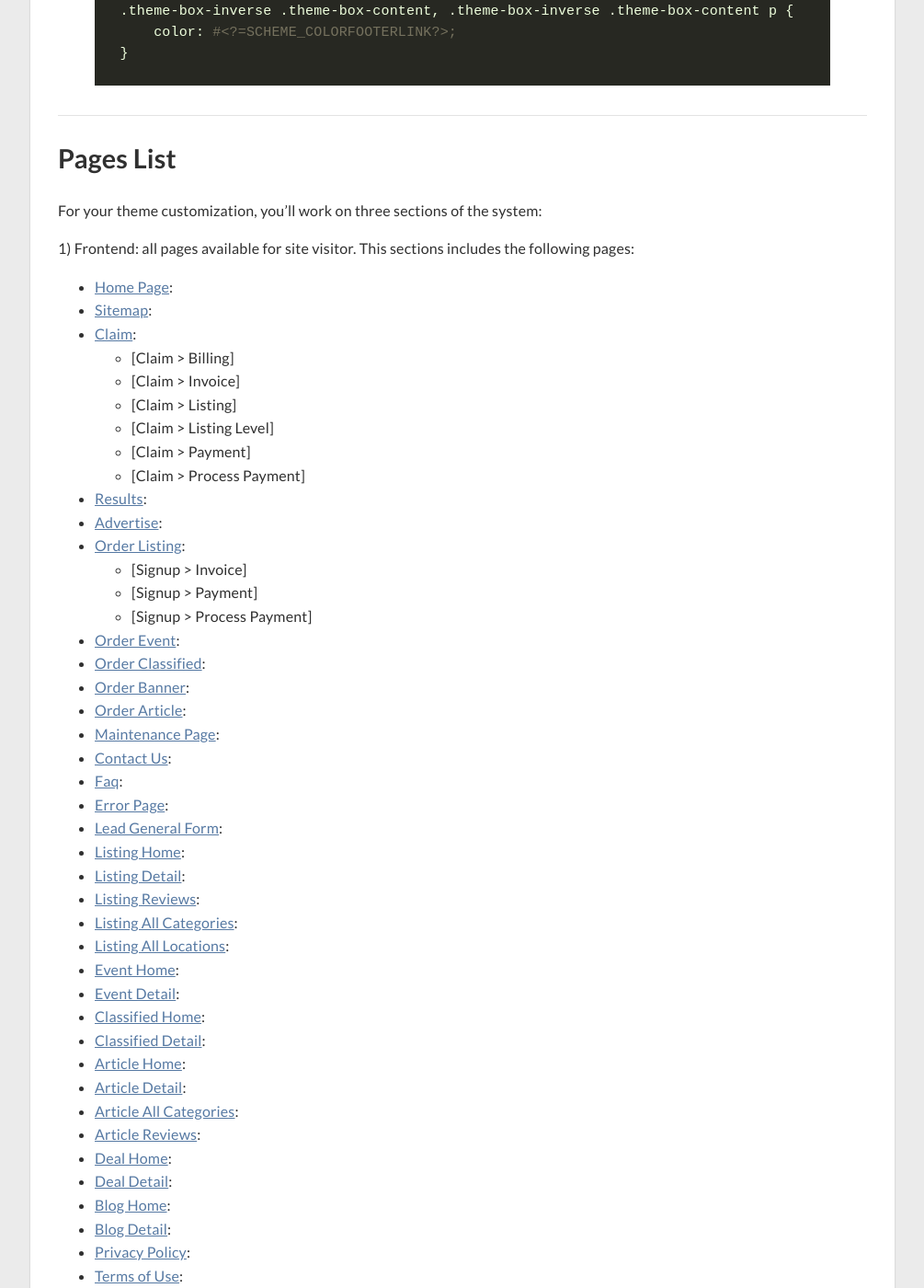
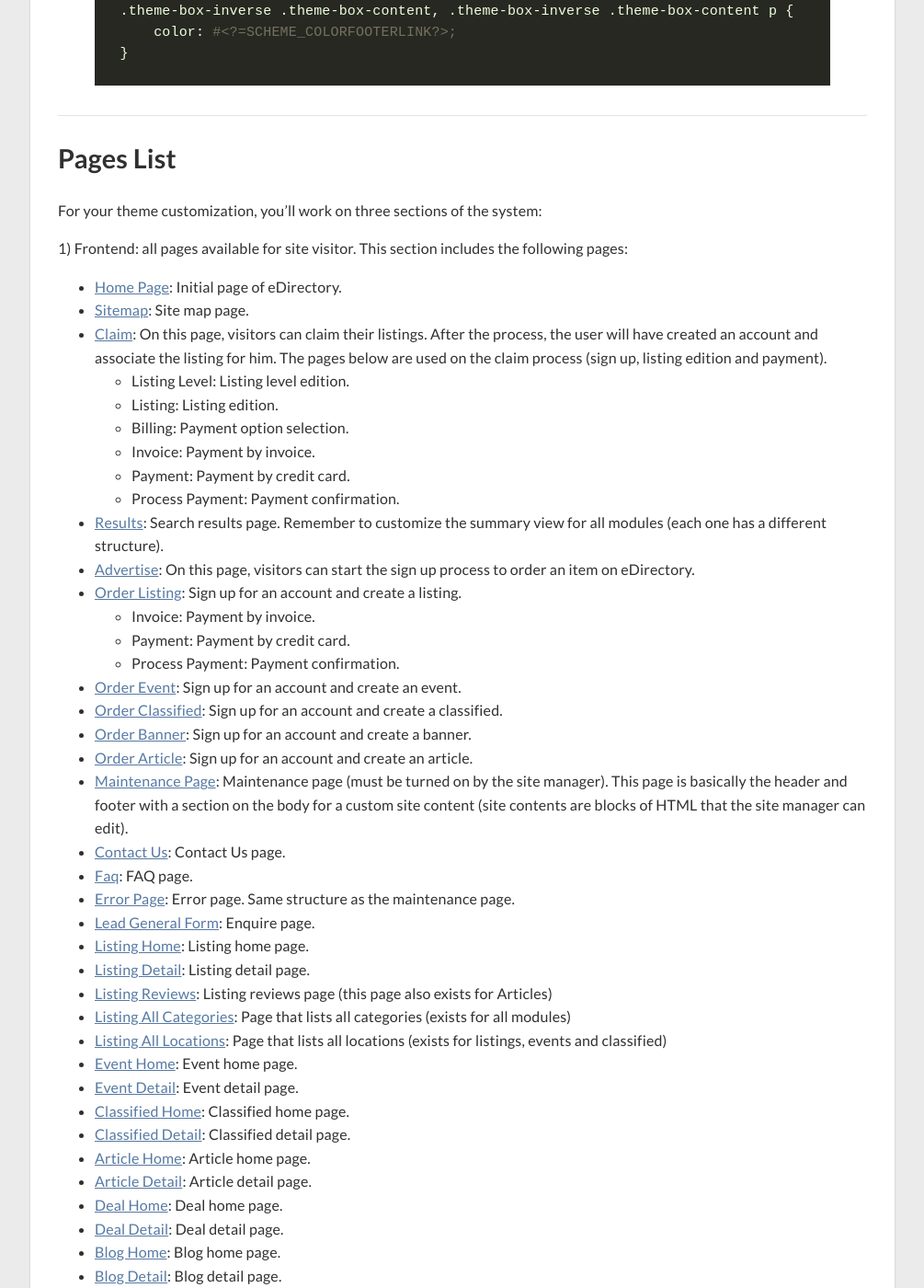
Before and after one commit to ArcaSolutions/arcasolutions.github.io, a Jekyll site: the page built from _posts/2015-12-14-less-structure.markdown, in a window 1280 px wide and 1400 px high, scrolled down 7558 px. Shown: the whole window at 92% size, without its empty margins (137-1142 px from the left). Built offline with Jekyll 4.4.1, drawn with Linux system fonts in a browser that asks for light colours; nearby versions of some CDN libraries; some of the changed text lies outside the part shown.

Commit message:
Finishes page list description

```diff
--- a/_posts/2015-12-14-less-structure.markdown
+++ b/_posts/2015-12-14-less-structure.markdown
@@ -300,87 +300,85 @@ Constants from a specific section can be used in other sections. For examples, t
 
 For your theme customization, you'll work on three sections of the system:
 
-1) Frontend: all pages available for site visitor. This sections includes the following pages:
+1) Frontend: all pages available for site visitor. This section includes the following pages:
 
-* [Home Page](http://demodirectory.com/):
-* [Sitemap](http://demodirectory.com/sitemap):
-* [Claim](http://demodirectory.com/listing/claim/donna-auto-parts):
-  * [Claim > Billing]
-  * [Claim > Invoice]
-  * [Claim > Listing]
-  * [Claim > Listing Level]
-  * [Claim > Payment]
-  * [Claim > Process Payment]
-* [Results](http://demodirectory.com/keyword):
-* [Advertise](http://demodirectory.com/advertise):
-* [Order Listing](http://demodirectory.com/advertise/listing/10):
-  * [Signup > Invoice]
-  * [Signup > Payment]
-  * [Signup > Process Payment]
-* [Order Event](http://demodirectory.com/advertise/event/10):
-* [Order Classified](http://demodirectory.com/advertise/classified/10):
-* [Order Banner](http://demodirectory.com/advertise/banner/3):
-* [Order Article](http://demodirectory.com/advertise/article/50):
-* [Maintenance Page](http://demodirectory.com/maintenance):
-* [Contact Us](http://demodirectory.com/contactus):
-* [Faq](http://demodirectory.com/faq):
-* [Error Page](http://demodirectory.com/INVALIDURL):
-* [Lead General Form](http://demodirectory.com/enquire):
-* [Listing Home](http://demodirectory.com/listing/):
-* [Listing Detail](http://demodirectory.com/listing/yerania-beauty-salon.html):
-* [Listing Reviews](http://demodirectory.com/listing/reviews/beyond-hair):
-* [Listing All Categories](http://demodirectory.com/listing/categories):
-* [Listing All Locations](http://demodirectory.com/listing/locations):
-* [Event Home](http://demodirectory.com/event/):
-* [Event Detail](http://demodirectory.com/event/balloon-expo.html):
-* [Classified Home](http://demodirectory.com/classified/):
-* [Classified  Detail](http://demodirectory.com/classified/fashion-jewelry.html):
-* [Article Home](http://demodirectory.com/article/):
-* [Article  Detail](http://demodirectory.com/article/retirement-plans.html):
-* [Article  All Categories](http://demodirectory.com/article/categories):
-* [Article Reviews](http://demodirectory.com/article/reviews/retirement-plans):
-* [Deal  Home](http://demodirectory.com/deal/):
-* [Deal  Detail](http://demodirectory.com/deal/60-off-for-dessert-at-mexican.html):
-* [Blog Home](http://demodirectory.com/blog/):
-* [Blog Detail](http://demodirectory.com/blog/beauty-tips.html):
-* [Privacy Policy](http://demodirectory.com/privacy):
-* [Terms of Use](http://demodirectory.com/terms):
+* [Home Page](http://demodirectory.com/): Initial page of eDirectory.
+* [Sitemap](http://demodirectory.com/sitemap): Site map page.
+* [Claim](http://demodirectory.com/listing/claim/donna-auto-parts): On this page, visitors can claim their listings. After the process, the user will have created an account and associate the listing for him. The pages below are used on the claim process (sign up, listing edition and payment).
+  * Listing Level: Listing level edition.
+  * Listing: Listing edition.
+  * Billing: Payment option selection.
+  * Invoice: Payment by invoice.
+  * Payment: Payment by credit card.
+  * Process Payment: Payment confirmation.
+* [Results](http://demodirectory.com/keyword): Search results page. Remember to customize the summary view for all modules (each one has a different structure).
+* [Advertise](http://demodirectory.com/advertise): On this page, visitors can start the sign up process to order an item on eDirectory.
+* [Order Listing](http://demodirectory.com/advertise/listing/10): Sign up for an account and create a listing.
+  * Invoice: Payment by invoice.
+  * Payment: Payment by credit card.
+  * Process Payment: Payment confirmation.
+* [Order Event](http://demodirectory.com/advertise/event/10): Sign up for an account and create an event.
+* [Order Classified](http://demodirectory.com/advertise/classified/10): Sign up for an account and create a classified.
+* [Order Banner](http://demodirectory.com/advertise/banner/3): Sign up for an account and create a banner.
+* [Order Article](http://demodirectory.com/advertise/article/50): Sign up for an account and create an article.
+* [Maintenance Page](http://demodirectory.com/maintenance): Maintenance page (must be turned on by the site manager). This page is basically the header and footer with a section on the body for a custom site content (site contents are blocks of HTML that the site manager can edit).
+* [Contact Us](http://demodirectory.com/contactus): Contact Us page.
+* [Faq](http://demodirectory.com/faq): FAQ page.
+* [Error Page](http://demodirectory.com/listing/invalidurl.html): Error page. Same structure as the maintenance page.
+* [Lead General Form](http://demodirectory.com/enquire): Enquire page.
+* [Listing Home](http://demodirectory.com/listing/): Listing home page.
+* [Listing Detail](http://demodirectory.com/listing/yerania-beauty-salon.html): Listing detail page.
+* [Listing Reviews](http://demodirectory.com/listing/reviews/beyond-hair): Listing reviews page (this page also exists for Articles)
+* [Listing All Categories](http://demodirectory.com/listing/categories): Page that lists all categories (exists for all modules)
+* [Listing All Locations](http://demodirectory.com/listing/locations): Page that lists all locations (exists for listings, events and classified)
+* [Event Home](http://demodirectory.com/event/): Event home page.
+* [Event Detail](http://demodirectory.com/event/balloon-expo.html): Event detail page.
+* [Classified Home](http://demodirectory.com/classified/): Classified home page.
+* [Classified  Detail](http://demodirectory.com/classified/fashion-jewelry.html): Classified detail page.
+* [Article Home](http://demodirectory.com/article/): Article home page.
+* [Article  Detail](http://demodirectory.com/article/retirement-plans.html): Article detail page.
+* [Deal  Home](http://demodirectory.com/deal/): Deal home page.
+* [Deal  Detail](http://demodirectory.com/deal/60-off-for-dessert-at-mexican.html): Deal detail page.
+* [Blog Home](http://demodirectory.com/blog/): Blog home page.
+* [Blog Detail](http://demodirectory.com/blog/beauty-tips.html): Blog detail page.
+* [Privacy Policy](http://demodirectory.com/privacy): Privacy policy page. Same structure as the maintenance page.
+* [Terms of Use](http://demodirectory.com/terms): Terms of Use page. Same structure as the maintenance page.
 
-2) Profile: sections where visitors can sign up and manage their accounts. This sections includes the following pages:
+2) Profile: section where visitors can sign up and manage their accounts. This section includes the following pages:
 
-* [Profile Add](http://demodirectory.com/profile/add.php):
-* [Profile Edit](http://demodirectory.com/profile/edit.php):
-* [Profile Home](http://demodirectory.com/profile/):
-* [Profile Login](http://demodirectory.com/profile/login.php):
-* [Profile Forgot Password](http://demodirectory.com/profile/forgot.php):
-* Profile Reset Password:
+* [Profile Add](http://demodirectory.com/profile/add.php): Page where visitors can create a profile account.
+* [Profile Edit](http://demodirectory.com/profile/edit.php): Page where visitors can manage their account.
+* [Profile Home](http://demodirectory.com/profile/): Profile home page (user must be logged)
+* [Profile Login](http://demodirectory.com/profile/login.php): Log in to profile section
+* [Profile Forgot Password](http://demodirectory.com/profile/forgot.php): Page to request a link to reset the password.
+  * Profile Reset Password: Page to reset the password.
 
-3) Sponsors: section where sponsors can manage their ads, make payments, etc. This sections includes the following pages:
+3) Sponsors: section where sponsors can manage their ads, make payments, etc. This section includes the following pages:
 
-* [Dashboard](http://demodirectory.com/sponsors/)
-* [Faq](http://demodirectory.com/sponsors/faq.php)
-* [Help](http://demodirectory.com/sponsors/help.php)
-* [Login](http://demodirectory.com/sponsors/login.php)
-* [Forgot password](http://demodirectory.com/sponsors/forgot.php)
-* Reset password:
-* [Account](http://demodirectory.com/sponsors/account/)
-* [Article > Add / Edit](http://demodirectory.com/sponsors/article/article.php)
-* [Banner > Add / Edit](http://demodirectory.com/sponsors/banner/banner.php)
-* [Classified > Add / Edit](http://demodirectory.com/sponsors/classified/classified.php?level=10)
-* [Classified > Level](http://demodirectory.com/sponsors/classified/classifiedlevel.php)
-* [Deal > Add / Edit](http://demodirectory.com/sponsors/deal/deal.php?listing_id=53519)
-* [Event > Add / Edit](http://demodirectory.com/sponsors/event/event.php?level=10)
-* [Event > Level](http://demodirectory.com/sponsors/event/eventlevel.php)
-* [Listing > Add / Edit](http://demodirectory.com/sponsors/listing/listing.php?level=10)
-* [Listing > Package](http://demodirectory.com/sponsors/listing/order_package.php?level=10&listingtemplate_id=9)
-* [Listing > Backlink](http://demodirectory.com/sponsors/listing/backlinks.php?id=53519)
-* [Listing > Level](http://demodirectory.com/sponsors/listing/listinglevel.php)
-* [Listing > Click to call](http://demodirectory.com/sponsors/listing/clicktocall.php?id=53519)
-* [Checkout > Make Payment](http://demodirectory.com/sponsors/billing/)
-  * [Checkout > Pay (step 2)]
-  * [Checkout > Process Payment (step 3 - retorno do gateway)]()
-* [Transactions > History](http://demodirectory.com/sponsors/transactions/)
-  * [Transactions > View]
+* [Dashboard](http://demodirectory.com/sponsors/): Sponsors home page.
+* [Faq](http://demodirectory.com/sponsors/faq.php): FAQ page for sponsors.
+* [Help](http://demodirectory.com/sponsors/help.php): Help page for sponsors.
+* [Login](http://demodirectory.com/sponsors/login.php): Log in to sponsors section.
+* [Forgot password](http://demodirectory.com/sponsors/forgot.php): Page to request a link to reset the password.
+  * Reset password: Page to reset the password.
+* [Account](http://demodirectory.com/sponsors/account/): Page where sponsors can manage their account.
+* [Article > Add / Edit](http://demodirectory.com/sponsors/article/article.php): Add or edit an article.
+* [Banner > Add / Edit](http://demodirectory.com/sponsors/banner/banner.php): Add or edit a banner.
+* [Classified > Add / Edit](http://demodirectory.com/sponsors/classified/classified.php?level=10): Add or edit a classified.
+* [Classified > Level](http://demodirectory.com/sponsors/classified/classifiedlevel.php): First step to add a new classified.
+* [Deal > Add / Edit](http://demodirectory.com/sponsors/deal/deal.php?listing_id=53519): Create and associate a deal to a listing.
+* [Event > Add / Edit](http://demodirectory.com/sponsors/event/event.php?level=10): Add or edit an event.
+* [Event > Level](http://demodirectory.com/sponsors/event/eventlevel.php): First step to add a new event.
+* [Listing > Add / Edit](http://demodirectory.com/sponsors/listing/listing.php?level=10): Add or edit a listing.
+* [Listing > Package](http://demodirectory.com/sponsors/listing/order_package.php?level=10&listingtemplate_id=9): Second step to add a new listing.
+* [Listing > Backlink](http://demodirectory.com/sponsors/listing/backlinks.php?id=53519): Activate the backlink feature for a listing.
+* [Listing > Level](http://demodirectory.com/sponsors/listing/listinglevel.php): First step to add a new listing.
+* [Listing > Click to call](http://demodirectory.com/sponsors/listing/clicktocall.php?id=53519): Activate the click to call functionality to a listing.
+* [Checkout > Make Payment](http://demodirectory.com/sponsors/billing/): Select payment option.
+  * Pay (step 2): Pay by invoice or credit card.
+  * Process Payment: Payment confirmation.
+* [Transactions > History](http://demodirectory.com/sponsors/transactions/): Manage and view transcations.
+  * Transactions > View
 
 Usually, the sections Profile and Sponsors do not require any heavy custom work and the HTML should not be changed. Simply go through each page to make sure your new theme style (fonts, typography, etc), was properly applied to these sections.
 
```
